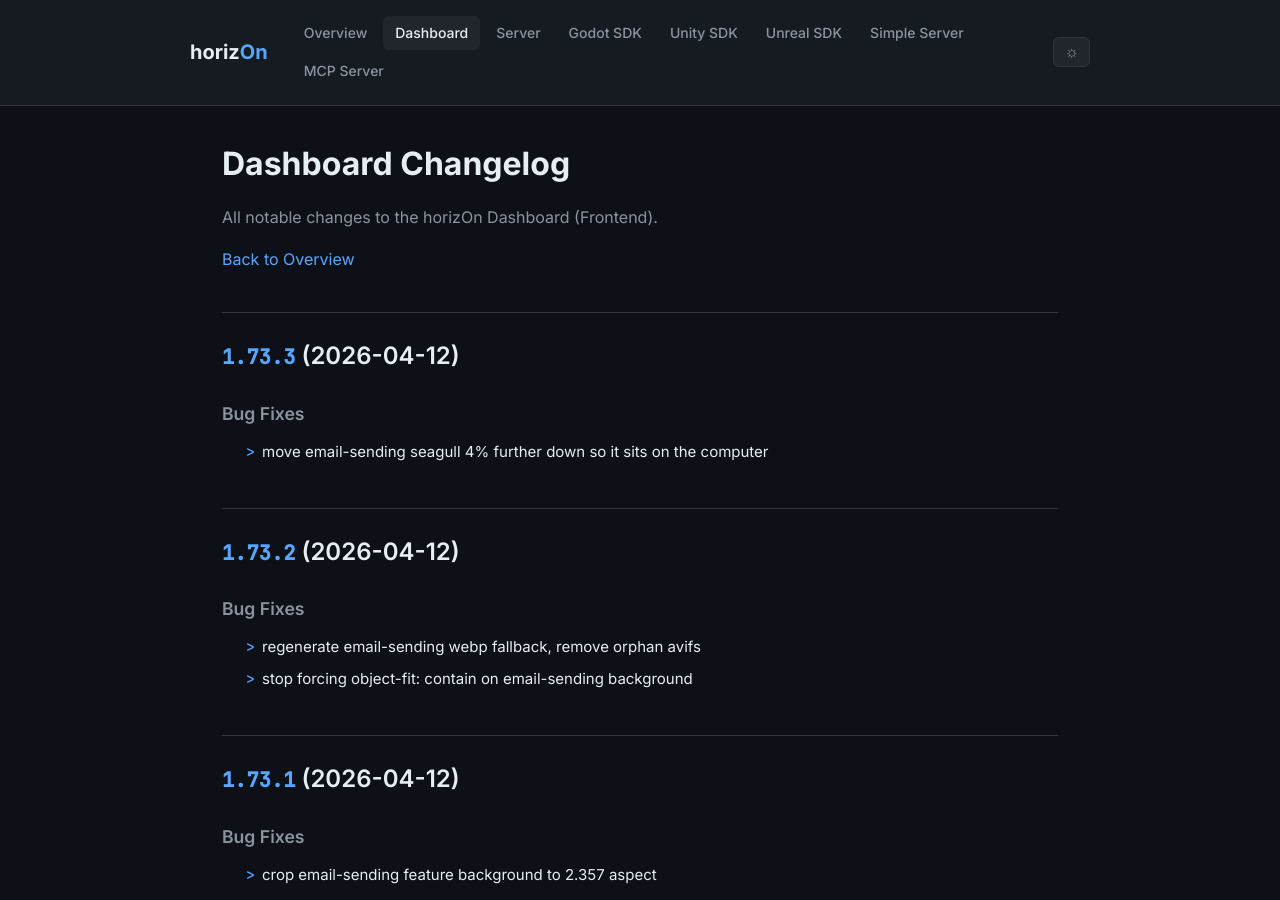
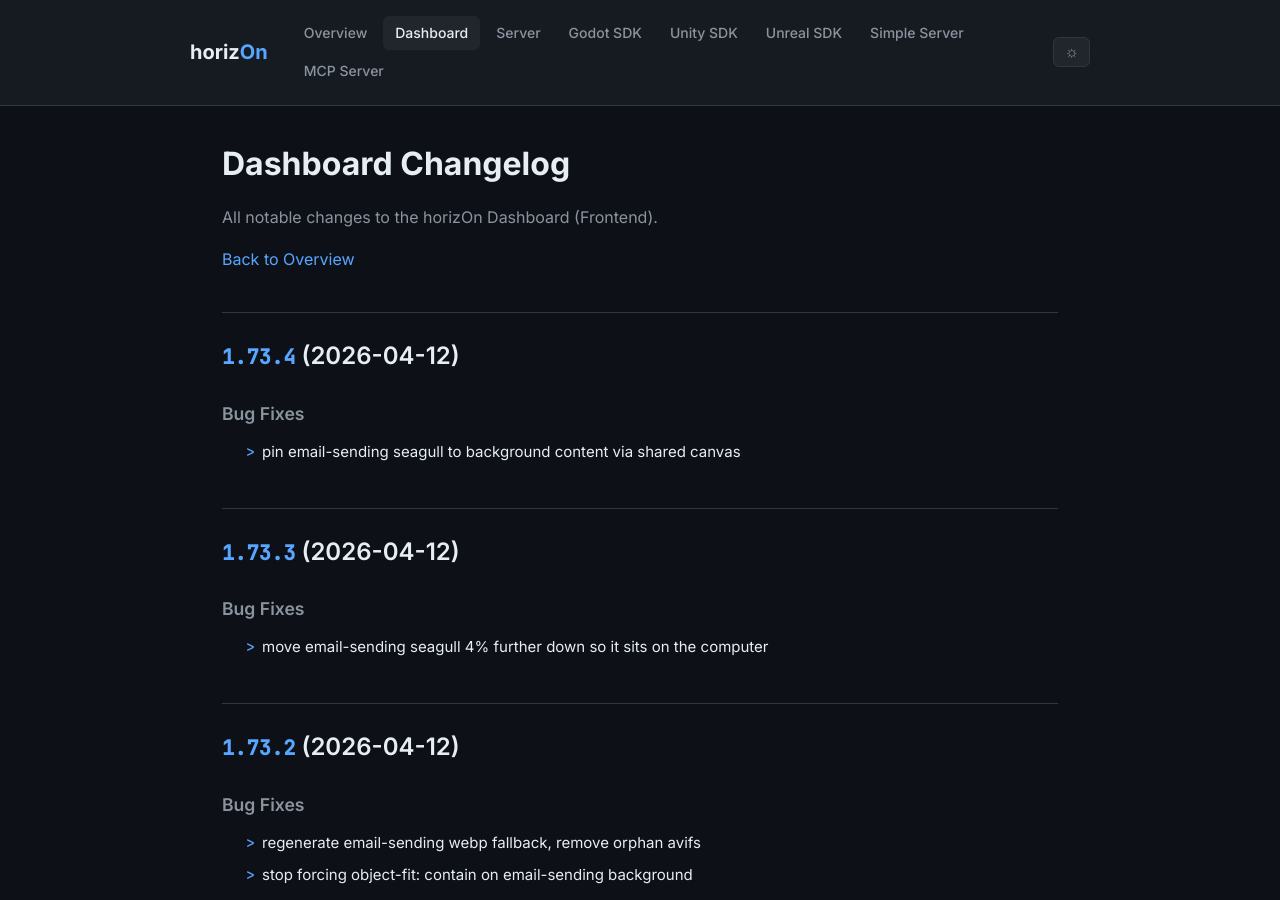
Before and after one commit to ProjectMakersDE/horizOn-Changelog, a Jekyll site: the page built from dashboard-changelog.md, in a window 1280 px wide and 900 px high. Built offline with Jekyll 4.4.1, drawn with Linux system fonts in a browser that asks for light colours.

Commit message:
chore: sync changelogs [skip ci]

```diff
--- a/dashboard-changelog.md
+++ b/dashboard-changelog.md
@@ -8,6 +8,13 @@ title: Dashboard Changelog
 All notable changes to the horizOn Dashboard (Frontend).
 
 [Back to Overview](.)
+
+## [1.73.4](https://github.com/ProjectMakersDE/horizOn-Dashboard/compare/v1.73.3...v1.73.4) (2026-04-12)
+
+
+### Bug Fixes
+
+* pin email-sending seagull to background content via shared canvas ([18ddd1f](https://github.com/ProjectMakersDE/horizOn-Dashboard/commit/18ddd1f83bc11d552c84e4c05d10fa2213fab2d3))
 
 ## [1.73.3](https://github.com/ProjectMakersDE/horizOn-Dashboard/compare/v1.73.2...v1.73.3) (2026-04-12)
 
```
Also changed, not shown: index.md (+1 -1 lines).
